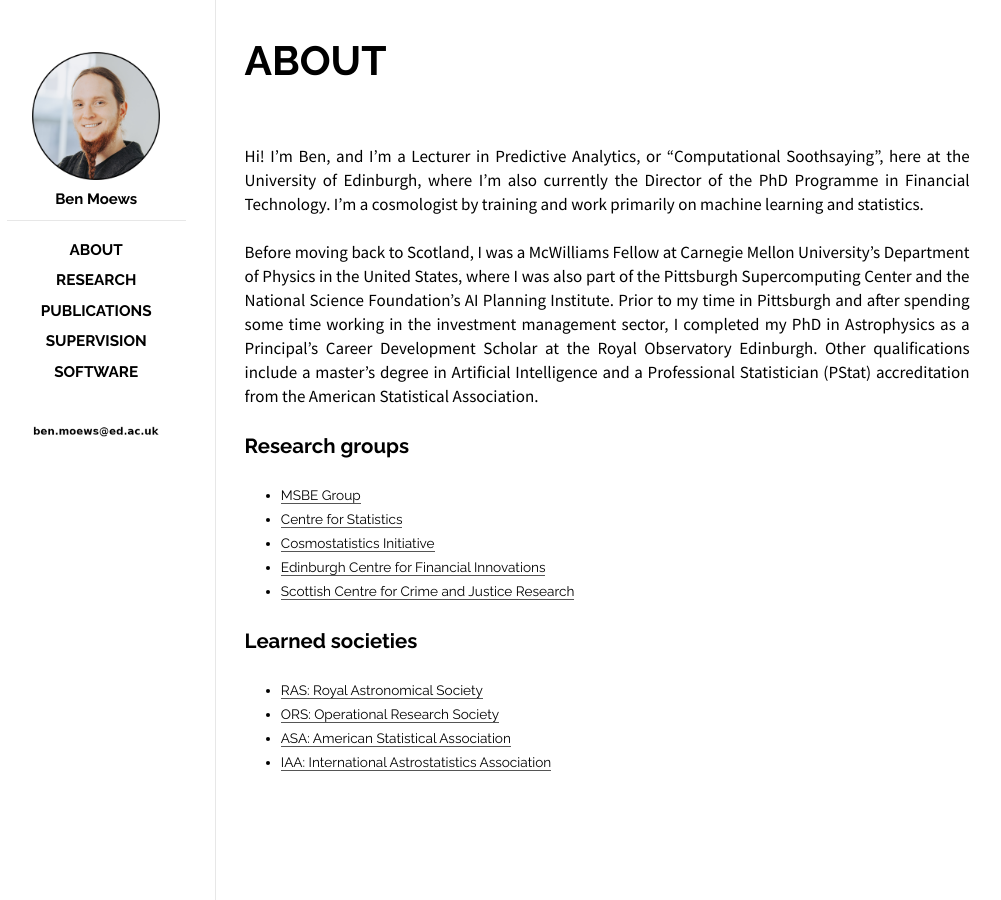
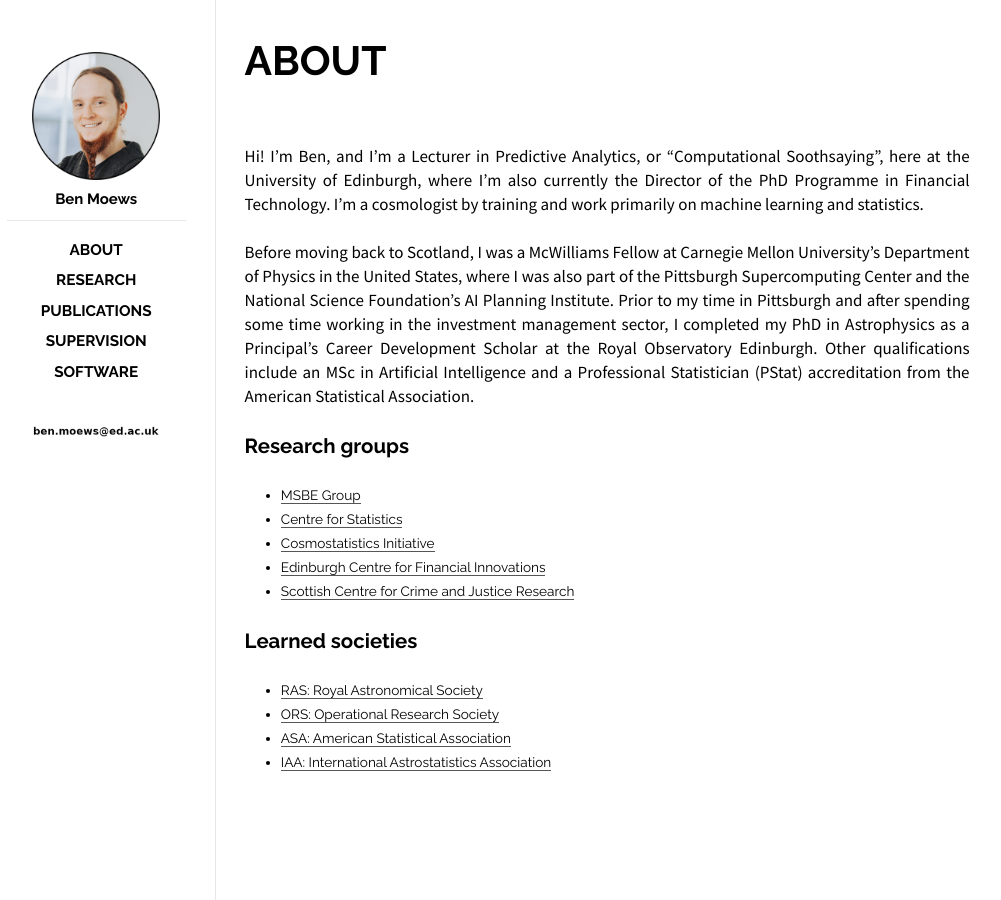
Before and after one commit to moews/moews.github.io, a Jekyll site: the page built from _posts/2017-03-27-about.md, in a window 1280 px wide. Shown: the whole page, without its empty margins (143-1144 px from the left). Built offline with Jekyll 4.4.1, drawn with Linux system fonts in a browser that asks for light colours.

Commit message:
Update 2017-03-27-about.md

```diff
--- a/_posts/2017-03-27-about.md
+++ b/_posts/2017-03-27-about.md
@@ -10,7 +10,7 @@
 
 Hi! I'm Ben, and I’m a Lecturer in Predictive Analytics, or “Computational Soothsaying”, here at the University of Edinburgh, where I'm also currently the Director of the PhD Programme in Financial Technology. I’m a cosmologist by training and work primarily on machine learning and statistics.
 
-Before moving back to Scotland, I was a McWilliams Fellow at Carnegie Mellon University's Department of Physics in the United States, where I was also part of the Pittsburgh Supercomputing Center and the National Science Foundation’s AI Planning Institute. Prior to my time in Pittsburgh and after spending some time working in the investment management sector, I completed my PhD in Astrophysics as a Principal’s Career Development Scholar at the Royal Observatory Edinburgh. Other qualifications include a master's degree in Artificial Intelligence and a Professional Statistician (PStat) accreditation from the American Statistical Association.
+Before moving back to Scotland, I was a McWilliams Fellow at Carnegie Mellon University's Department of Physics in the United States, where I was also part of the Pittsburgh Supercomputing Center and the National Science Foundation’s AI Planning Institute. Prior to my time in Pittsburgh and after spending some time working in the investment management sector, I completed my PhD in Astrophysics as a Principal’s Career Development Scholar at the Royal Observatory Edinburgh. Other qualifications include an MSc in Artificial Intelligence and a Professional Statistician (PStat) accreditation from the American Statistical Association.
 
 <!--
 , where I'm also serving as the Director of the PhD Programme in Financial Technology
```
